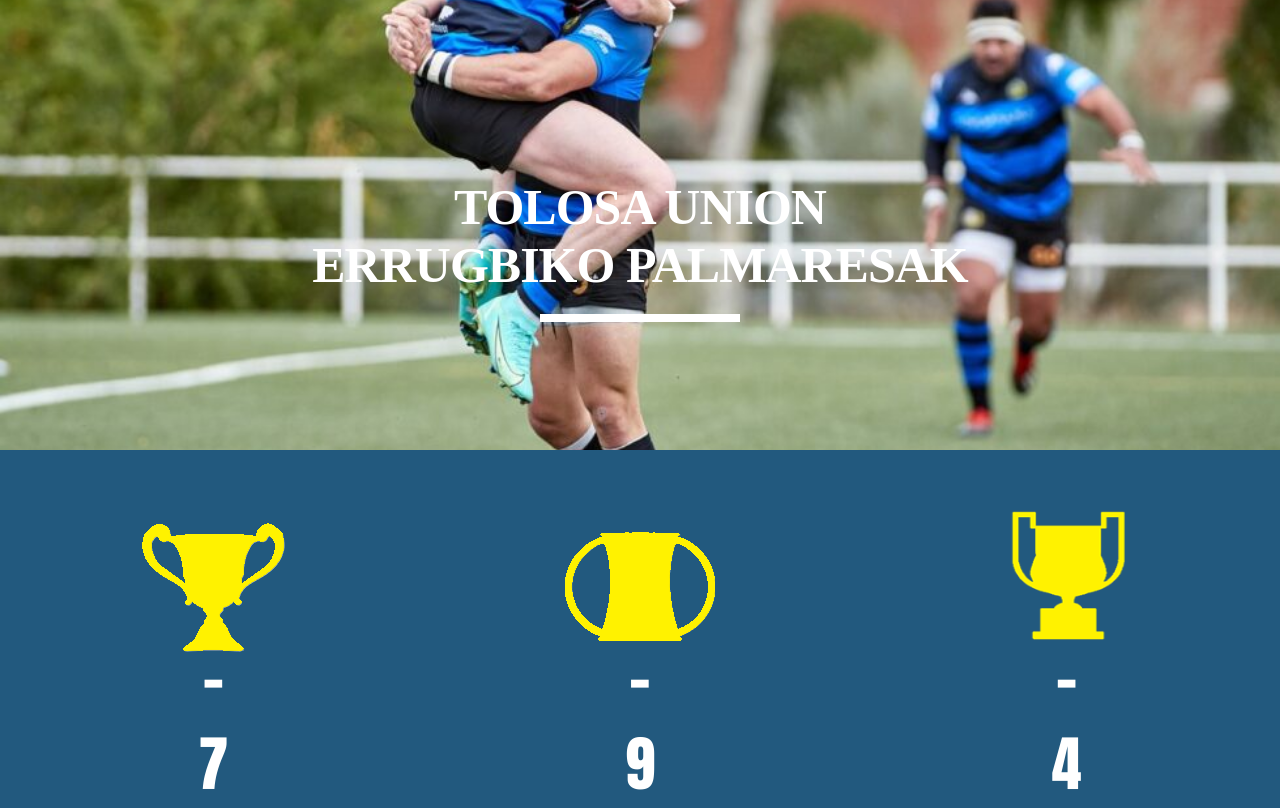
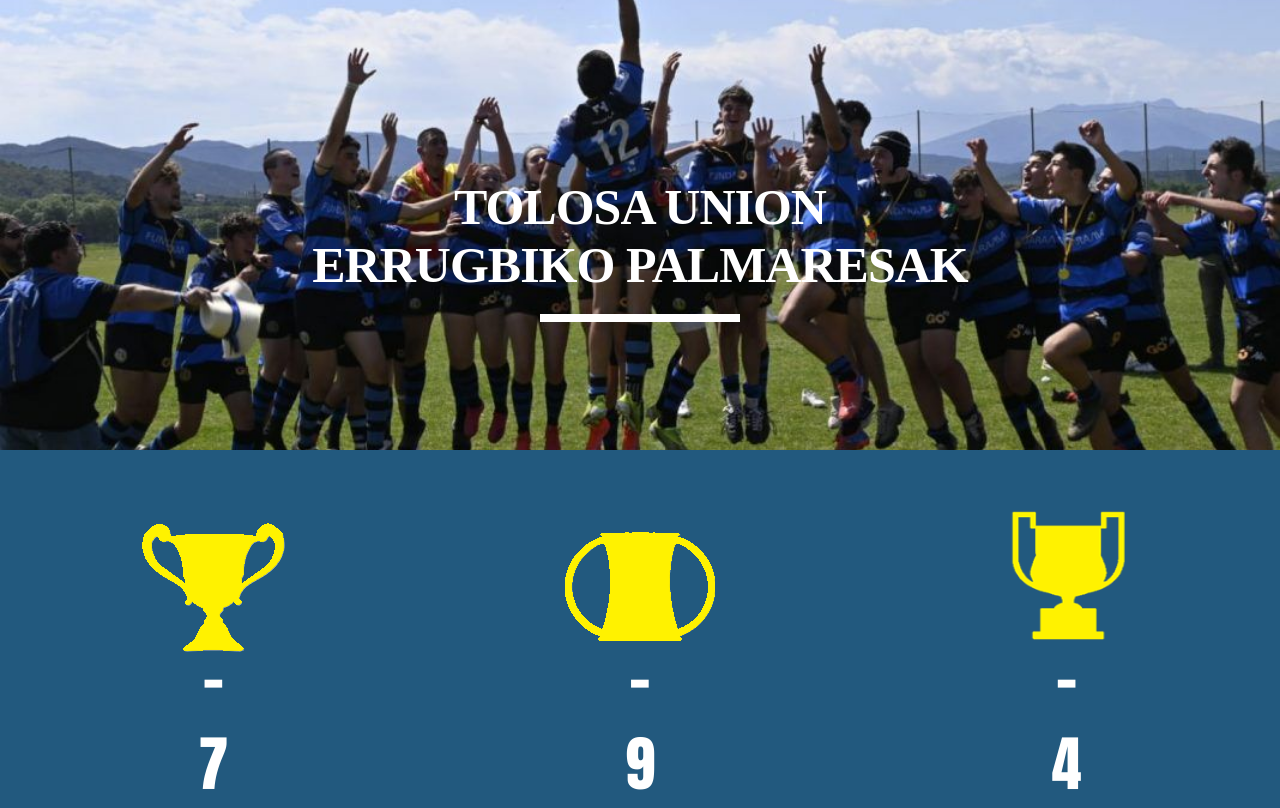
Before and after one commit to Luken1919/2Erronka, a PHP site: page /public/Tituloak.html in a window 1280 px wide. Shown: the part 108-916 px from the top of the page. Run offline with PHP 8.4, Linux system fonts and the light colour scheme.

Commit message:
arreglatuta

```diff
--- a/public/Php/SaioaHasi.php
+++ b/public/Php/SaioaHasi.php
@@ -30,7 +30,7 @@ if ($_SERVER["REQUEST_METHOD"] == "POST") {
             session_start();
             $_SESSION['loggedin'] = true;
             $_SESSION['username'] = $username;
-            header("Location: ../indexbaz.hmtl");
+            header("Location: ../indexbaz.html");
         } else {
             // Credenciales incorrectas, redirecciona a la página de inicio de sesión con un mensaje de error
             header("Location: login.php?error=credenciales_invalidas");
--- a/public/Style/tituluak.css
+++ b/public/Style/tituluak.css
@@ -110,7 +110,7 @@ body {
         text-align: center;
         font-family: Copperplate;
         letter-spacing: -1px;
-        background-image: url('../Irudiak/index3.3.jpeg'); /* Ruta de la imagen de fondo */
+        background-image: url('../Irudiak/tituloargazki.jpg'); /* Ruta de la imagen de fondo */
         background-size: cover; /* Ajustar el tamaño de la imagen para cubrir todo el fondo */
         background-position: center; /* Alinear la imagen al centro */
         background-color:  rgba(0, 0, 0, 1);
```
